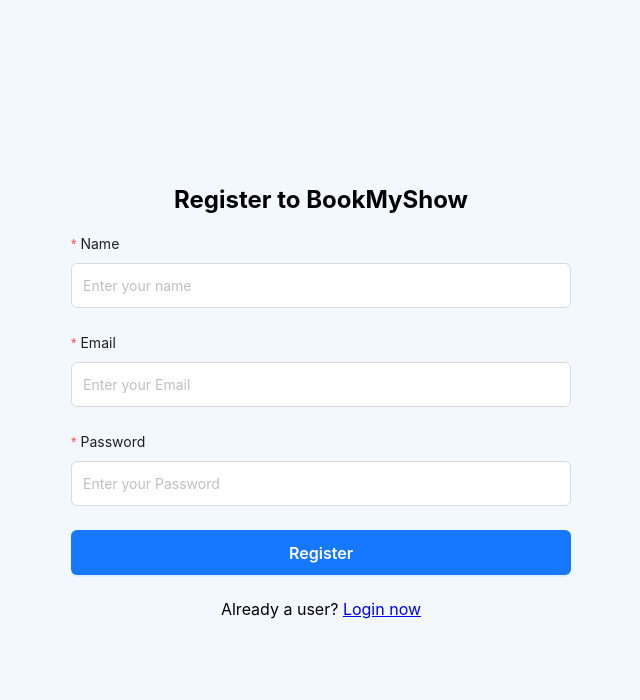
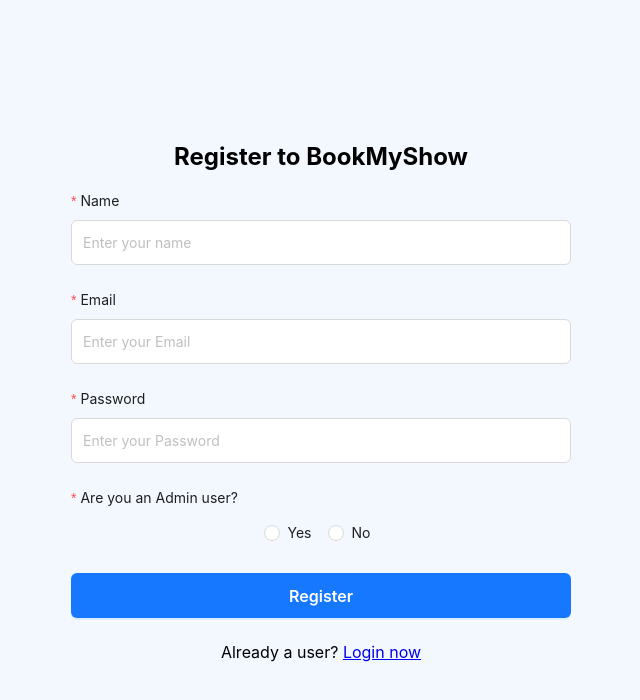
Before and after one commit to Haritha2023/BookMyShow, a React (Create React App) app in the folder Project/client/: page /register in a window 1280 px wide. Shown: the top 700 px of the page, without its empty margins (319-959 px from the left). Built offline with nearby package versions, Linux system fonts and the light colour scheme.

Commit message:
Final commit

```diff
--- a/Project/client/src/pages/Login.js
+++ b/Project/client/src/pages/Login.js
@@ -1,4 +1,4 @@
-import React from "react";
+import React, { useEffect } from "react";
 import { Button, Form, Input } from "antd";
 import { Link, useNavigate } from "react-router-dom";
 import { LoginUser } from "../calls/users";
@@ -20,6 +20,11 @@ function Login() {
       message.error(error.message);
     }
   };
+  useEffect(() => {
+    if (localStorage.getItem("token")) {
+      navigate("/");
+    }
+  }, []);
   return (
     <>
       <header className="App-header">
--- a/Project/client/src/pages/Register.js
+++ b/Project/client/src/pages/Register.js
@@ -1,8 +1,16 @@
-import React from "react";
+import React, { useState, useEffect } from "react";
 import { Button, Form, Input, message } from "antd";
-import { Link } from "react-router-dom";
+import { Link, useNavigate } from "react-router-dom";
 import { RegisterUser } from "../calls/users";
+import { Radio } from "antd";
+
 function Register() {
+  const [isAdmin, setIsAdmin] = useState(false);
+  const navigate = useNavigate;
+  const onChange = (e) => {
+    console.log("radio checked", e.target.value);
+    setIsAdmin(e.target.value);
+  };
   const onSubmit = async (values) => {
     console.log(values);
     try {
@@ -16,6 +24,12 @@ function Register() {
       console.log(error);
     }
   };
+  useEffect(() => {
+    if (localStorage.getItem("token")) {
+      navigate("/");
+    }
+  }, []);
+  console.log(isAdmin);
   return (
     <>
       <header className="App-header">
@@ -67,7 +81,20 @@ function Register() {
                   placeholder="Enter your Password"
                 ></Input>
               </Form.Item>
-
+              <Form.Item
+                label="Are you an Admin user?"
+                htmlFor="isadmin"
+                name="isAdmin"
+                className="d-block"
+                rules={[
+                  { required: true, message: "Type of user is required" },
+                ]}
+              >
+                <Radio.Group onChange={onChange} value={isAdmin}>
+                  <Radio value={true}>Yes</Radio>
+                  <Radio value={false}>No</Radio>
+                </Radio.Group>
+              </Form.Item>
               <Form.Item className="d-block">
                 <Button
                   type="primary"
```
Also changed, not shown: 2 other files (tests, documents, lock files or other folders).
